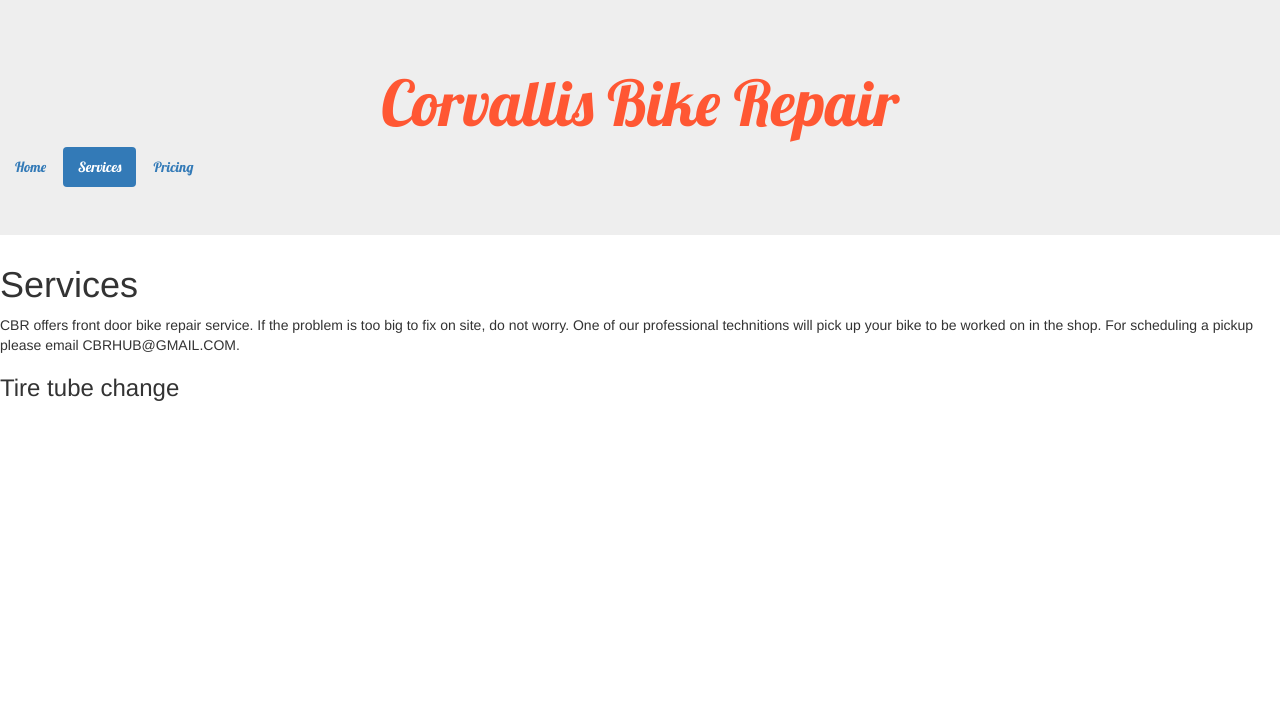
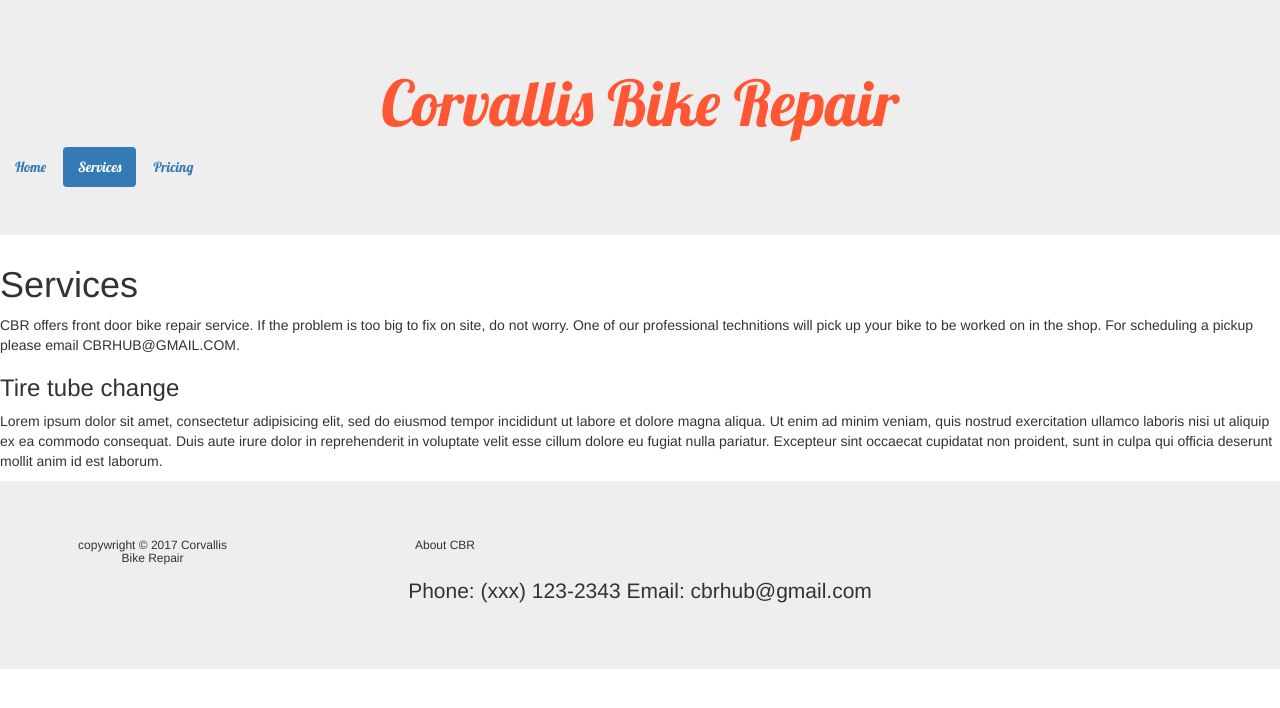
Before and after one commit to hard3261/cbr, a plain HTML site: page services.html in a window 1280 px wide. Drawn offline with nearby package versions, Linux system fonts and the light colour scheme; a web font is replaced by a local one.

Commit message:
changes to footer

```diff
--- a/main.css
+++ b/main.css
@@ -1,3 +1,10 @@
 .heading {
   font-family: 'Lobster', cursive;
 }
+
+.footer{
+  background: #333;
+  color: #eee;
+  font-size: 11px;
+  padding: 20px;
+}
--- a/services.html
+++ b/services.html
@@ -26,8 +26,30 @@
               </ul>
             </div>
             <div>
-<h1>Services</h1>
-<p1> CBR offers front door bike repair service. If the problem is too big to fix on site, do not worry. One of our professional technitions will pick up your bike to be worked on in the shop.
-For scheduling a pickup please email CBRHUB@GMAIL.COM.</p1>
-<h3>Tire tube change</h3>
+              <h1>Services</h1>
+                <p1> CBR offers front door bike repair service. If the problem is too big to fix on site, do not worry. One of our professional technitions will pick up your bike to be worked on in the shop.
+                      For scheduling a pickup please email CBRHUB@GMAIL.COM.</p1>
+                  <h3>Tire tube change</h3>
+                  <p>Lorem ipsum dolor sit amet, consectetur adipisicing elit, sed do eiusmod tempor incididunt ut labore et dolore magna aliqua. Ut enim ad minim veniam, quis nostrud exercitation ullamco laboris nisi ut aliquip ex ea commodo consequat. Duis aute irure dolor in reprehenderit in voluptate velit esse cillum dolore eu fugiat nulla pariatur. Excepteur sint occaecat cupidatat non proident, sunt in culpa qui officia deserunt mollit anim id est laborum.</p>
             </div>
+
+
+            <!-- footer for our webpage-->
+
+            <footer class="bg-faded text-center py-5 jumbotron">
+              <div class="container">
+                <div class="row">
+                  <div class="col-sm-2">
+                    <h6>copywright &copy; 2017 Corvallis Bike Repair</h6>
+                  </div> <!--end col sm-2-->
+                  <div class="col-sm-4">
+                      <h6>About CBR</h6>
+                  </div> <!-- end col-sm-2 -->
+                </div><!-- end row -->
+              </div><!-- end container-->
+              <div class="container">
+                <p class="m-0"> Phone: (xxx) 123-2343 Email: cbrhub@gmail.com
+              </div>
+            </footer>
+          <!-- end of footer-->
+  </body>
```
Also changed, not shown: index.html (+26 -7 lines), pricing.html (+24 -0 lines).
